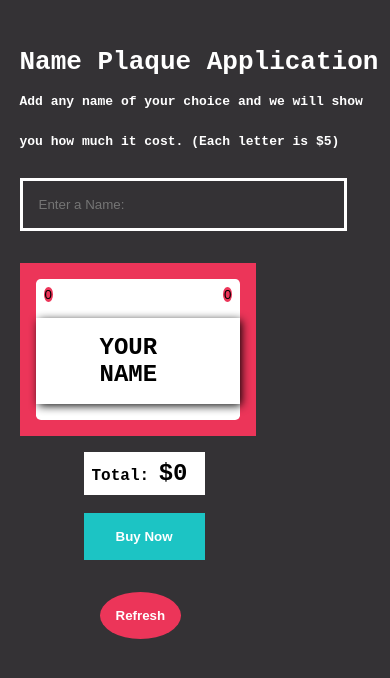
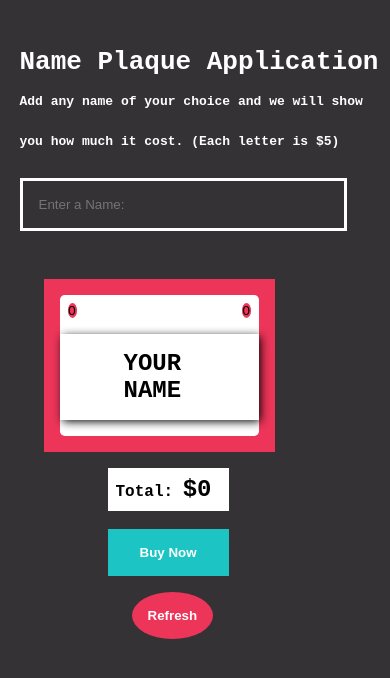
Before and after one commit to ifeomafine/td-project5-name-plaque-ui, a plain HTML site: page index.html in a window 390 px wide. Drawn offline with Linux system fonts and the light colour scheme.

Commit message:
css updated

```diff
--- a/style.css
+++ b/style.css
@@ -122,11 +122,11 @@ body {
         display: block;
     }
     .fancy {
-        margin: 2rem 1rem;
+        margin: 3rem 0rem 0rem 2.5rem;
         justify-content: flex-start;
     }
     .btn-refresh {
-        margin: 0rem 5rem;
+        margin: 1rem 7rem;
     }
     .right-fancy {
         display:flex;
```
